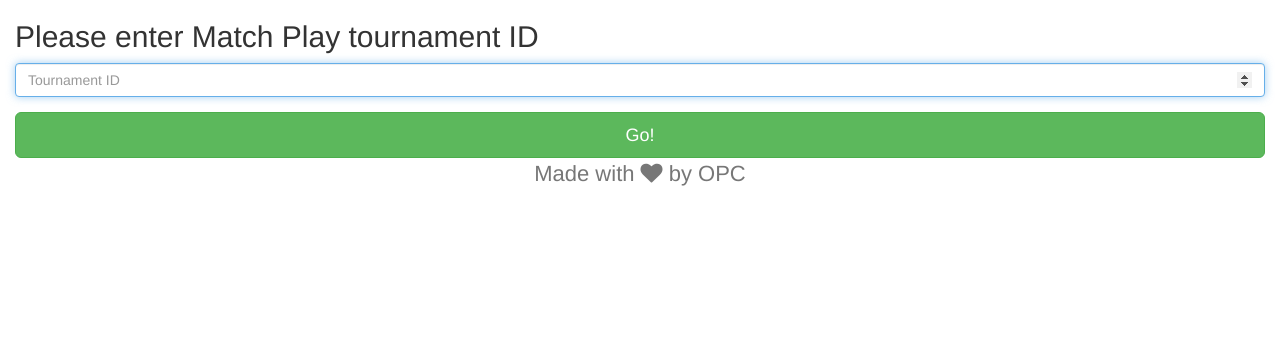
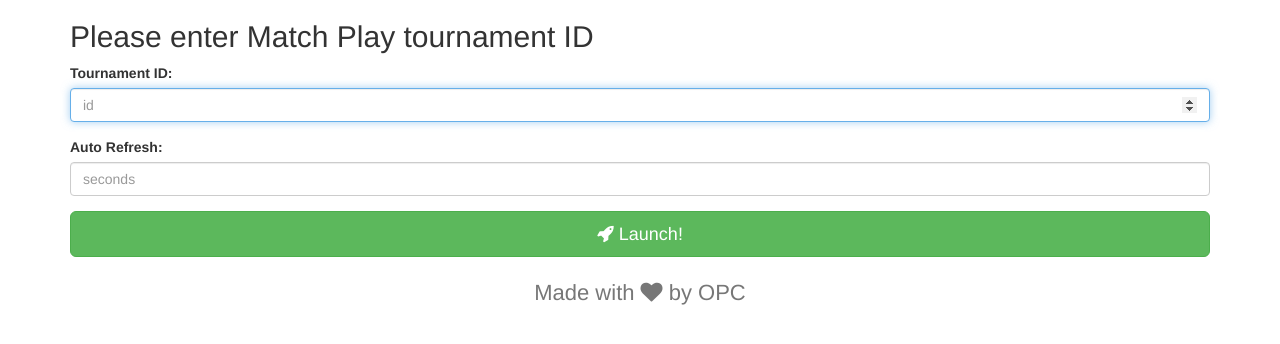
Before and after one commit to oslopinball/matchplay-wallscreen, a Flask app: page / in a window 1280 px wide. Shown: the top 344 px of the page. Run offline with Flask 2, Linux system fonts and the light colour scheme; some libraries are stand-ins or nearby versions.

Commit message:
added auto refresh input field and icon to the submit button

```diff
--- a/templates/input.html
+++ b/templates/input.html
@@ -2,15 +2,26 @@
 
 {% block content %}
 
-<form method="post">
-	<h2>Please enter Match Play tournament ID</h2>
+<div class="container">
 
-	<div class="form-group">
-		<label for="id" class="sr-only">Tournament ID</label>
-		<input type="number" id="id" name="id" class="form-control" placeholder="Tournament ID" required autofocus>
-	</div>
+	<form method="post">
+		<h2>Please enter Match Play tournament ID</h2>
 
-	<button class="btn btn-lg btn-success btn-block" type="submit">Go!</button>
-</form>
+		<div class="form-group">
+			<label for="id">Tournament ID:</label>
+			<input type="number" id="id" name="id" class="form-control" placeholder="id" required autofocus>
+		</div>
+
+		<div class="form-group">
+			<label for="refresh">Auto Refresh:</label>
+			<input type="number" id="refresh" name="refresh" class="form-control" placeholder="seconds" required autofocus>
+		</div>
+
+		<button class="btn btn-lg btn-success btn-block" type="submit"><i class="fa fa-rocket"></i> Launch!</button>
+	</form>
+
+</div>
+
+<br>
 
 {% endblock content %}
```
